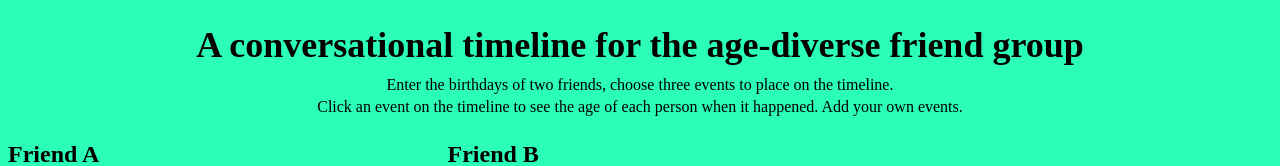
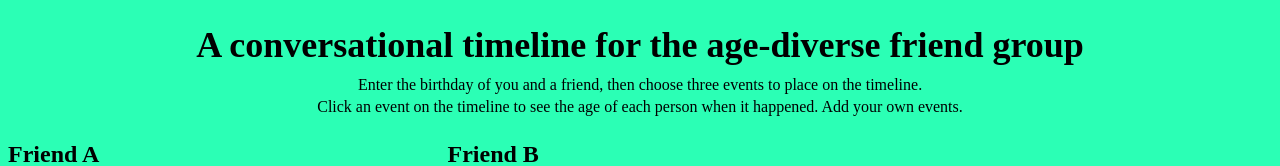
Before and after one commit to JB4000/Time_Vercel, a website: page assets/index.html in a window 1280 px wide. Shown: the top 166 px of the page. Drawn offline with Linux system fonts and the light colour scheme; no server answers.

Commit message:
Adjuste the instructions

```diff
--- a/assets/index.html
+++ b/assets/index.html
@@ -15,7 +15,7 @@
         <h1>A conversational timeline for the age-diverse friend group</h1>
 
         <p>
-            Enter the birthdays of two friends, choose three events to place on the timeline.
+            Enter the birthday of you and a friend, then choose three events to place on the timeline.
         </p>
         <p>
             Click an event on the timeline to see the age of each person when it happened. Add your own events.
```
